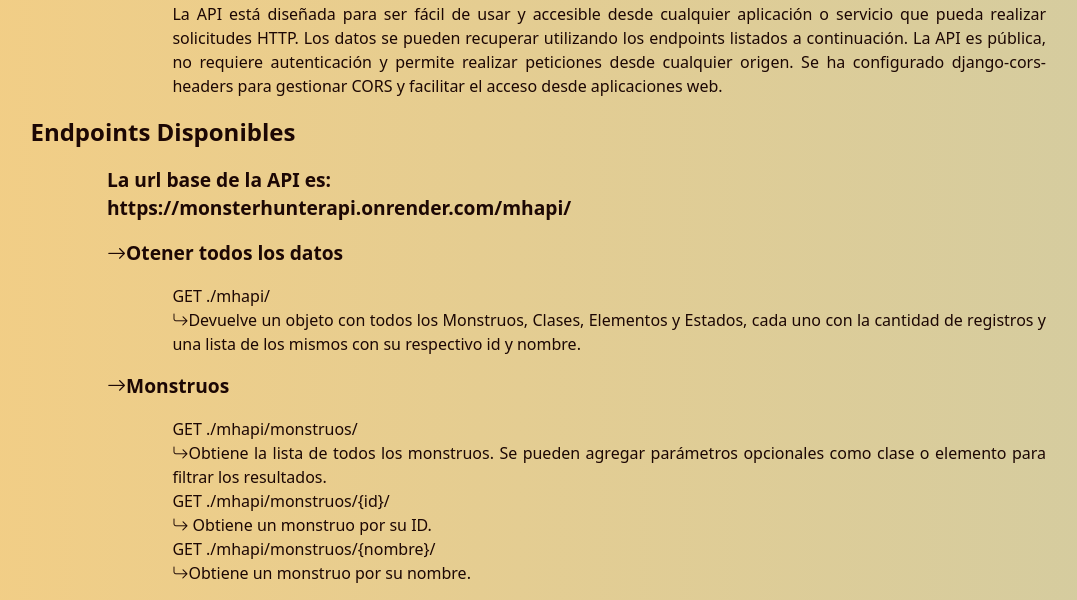
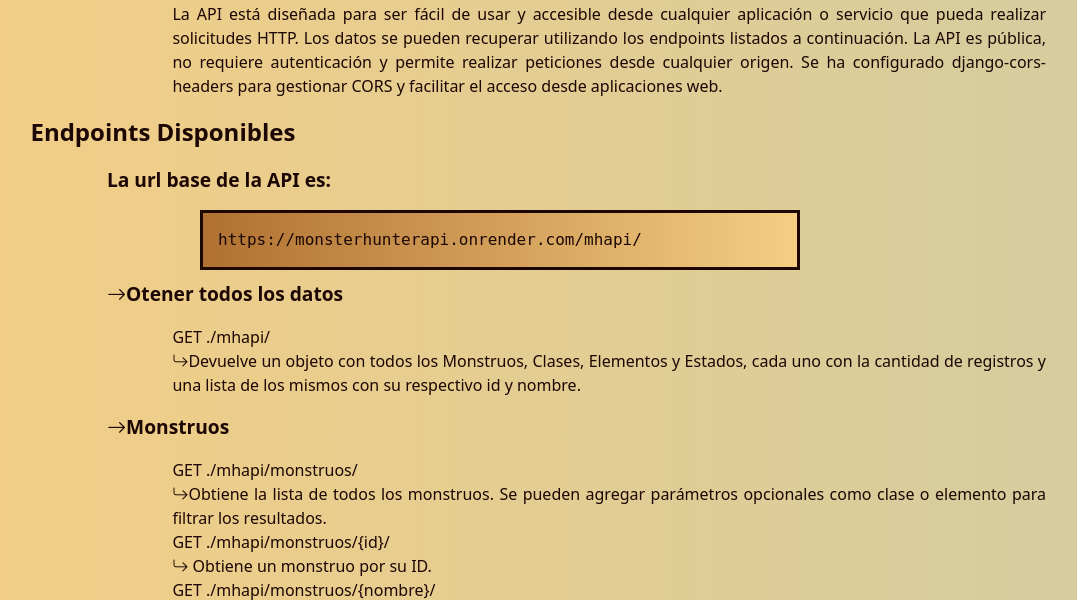
Before and after one commit to MVOSSES/MonsterHunterAPI, a Django app: page /docs/ in a window 1280 px wide. Shown: the part 326-926 px from the top of the page, without its empty margins (140-1217 px from the left). Run offline with Django 5.2, Linux system fonts and the light colour scheme.

Commit message:
Cambiado el formato del contenedor de la url base en docs.html

```diff
--- a/templates/monsterapi/docs.html
+++ b/templates/monsterapi/docs.html
@@ -21,7 +21,8 @@
     </div>
     <div class="container">
         <p class="textoSubtitulo">Endpoints Disponibles</p>
-        <p class="subtituloContenido">La url base de la API es: <br> https://monsterhunterapi.onrender.com/mhapi/</p>
+        <p class="subtituloContenido">La url base de la API es:</p>
+        <div id="response2">https://monsterhunterapi.onrender.com/mhapi/</div>
         <p class="subtituloContenido"><i class="bi bi-arrow-right"></i>Otener todos los datos</p>
         <p class="textoContent">
             GET ./mhapi/ <br>
```
